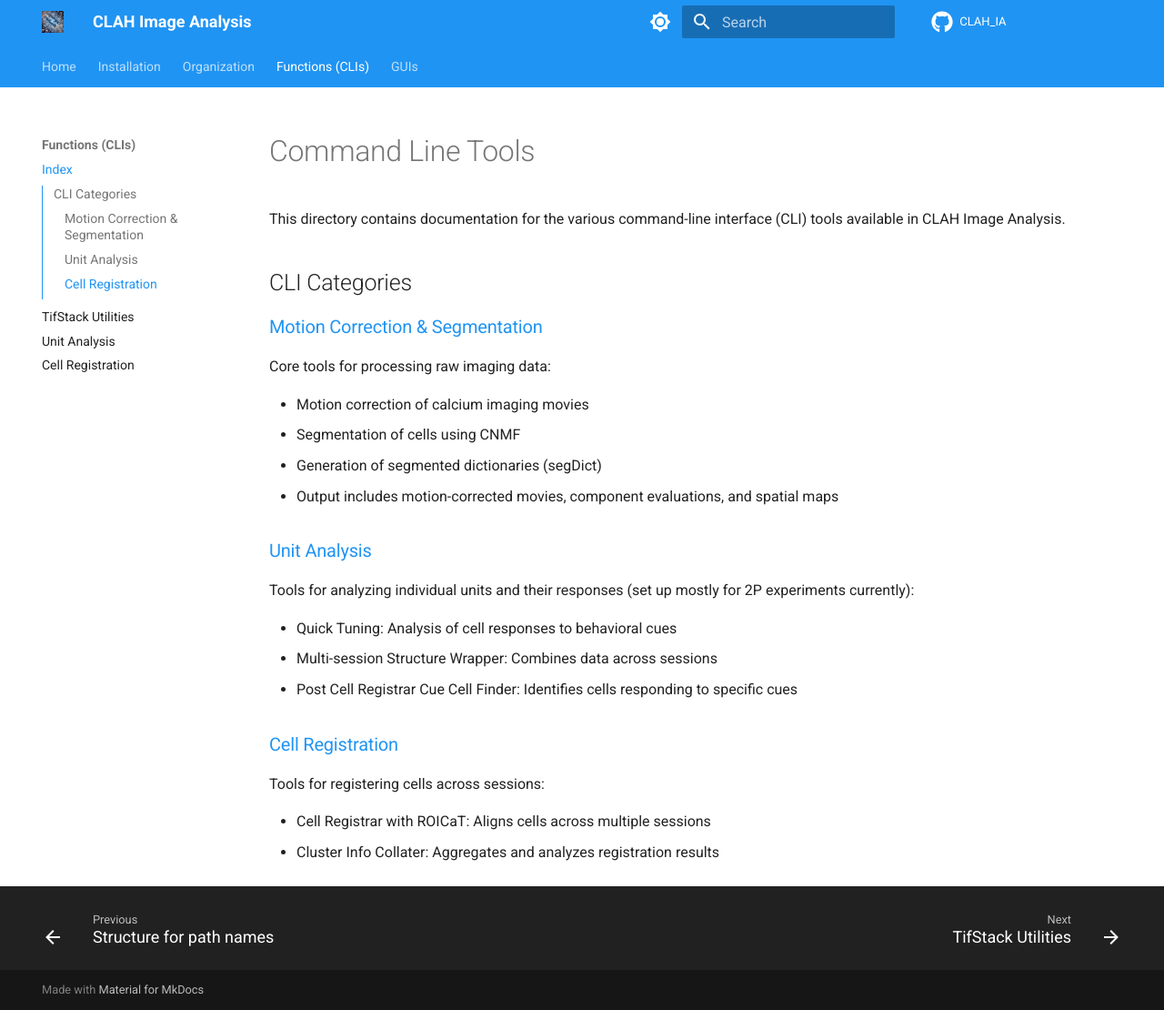
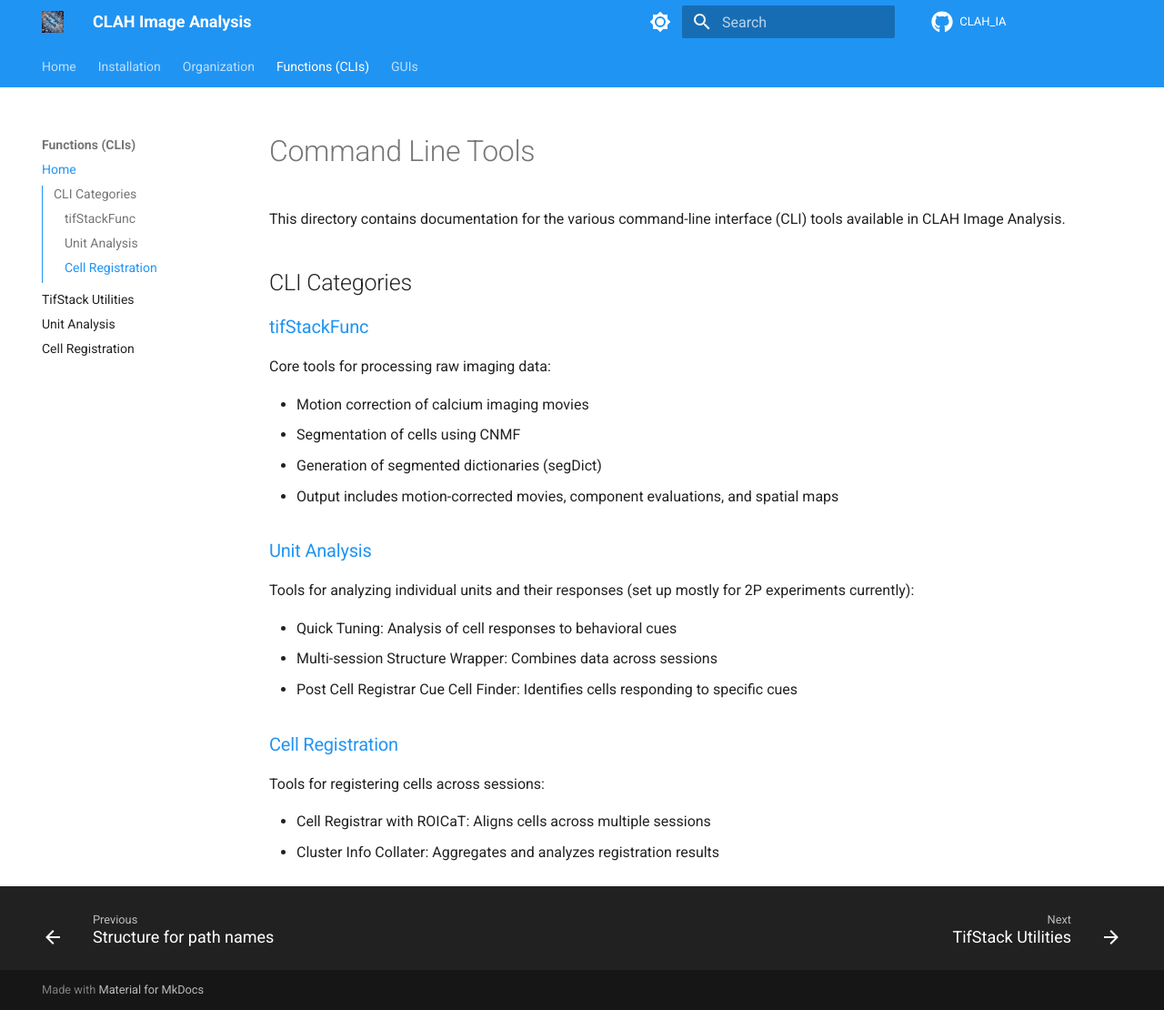
Before and after one commit to thicclatka/CLAH_IA, an MkDocs documentation site: the page built from docs/CLIs/CLI_index.md, in a window 1280 px wide and 1110 px high. Shown: the whole window at 91% size. Built offline with MkDocs 1.6.1 and Material for MkDocs 9.7.7, drawn with Linux system fonts in a browser that asks for light colours; comment, search, counter and statistics services are not loaded; some of the changed lines change nothing that is shown.

Commit message:
updating website documentation

```diff
--- a/docs/CLIs/CLI_index.md
+++ b/docs/CLIs/CLI_index.md
@@ -4,7 +4,7 @@ This directory contains documentation for the various command-line interface (CL
 
 ## CLI Categories
 
-### [Motion Correction & Segmentation](tifStackFunc.md)
+### [tifStackFunc](tifStackFunc.md)
 
 Core tools for processing raw imaging data:
 
--- a/mkdocs.yml
+++ b/mkdocs.yml
@@ -46,12 +46,12 @@ nav:
       - Order of Operations: 2_order-of-operations.md
       - Structure for path names: 3_structure-folder-path-names.md
   - Functions (CLIs):
-      - Index: CLIs/CLI_index.md
+      - Home: CLIs/CLI_index.md
       - TifStack Utilities: CLIs/tifStackFunc.md
       - Unit Analysis: CLIs/unitAnalysis.md
       - Cell Registration: CLIs/cellRegistration.md
   - GUIs:
-      - Index: GUIs/GUI_index.md
+      - Home: GUIs/GUI_index.md
       - Motion Correction & Segmentation: GUIs/MOCOGUI.md
       - SegDict Utility: GUIs/SDGUI.md
       - 1P Cropping Utility: GUIs/CROPPER.md
```
